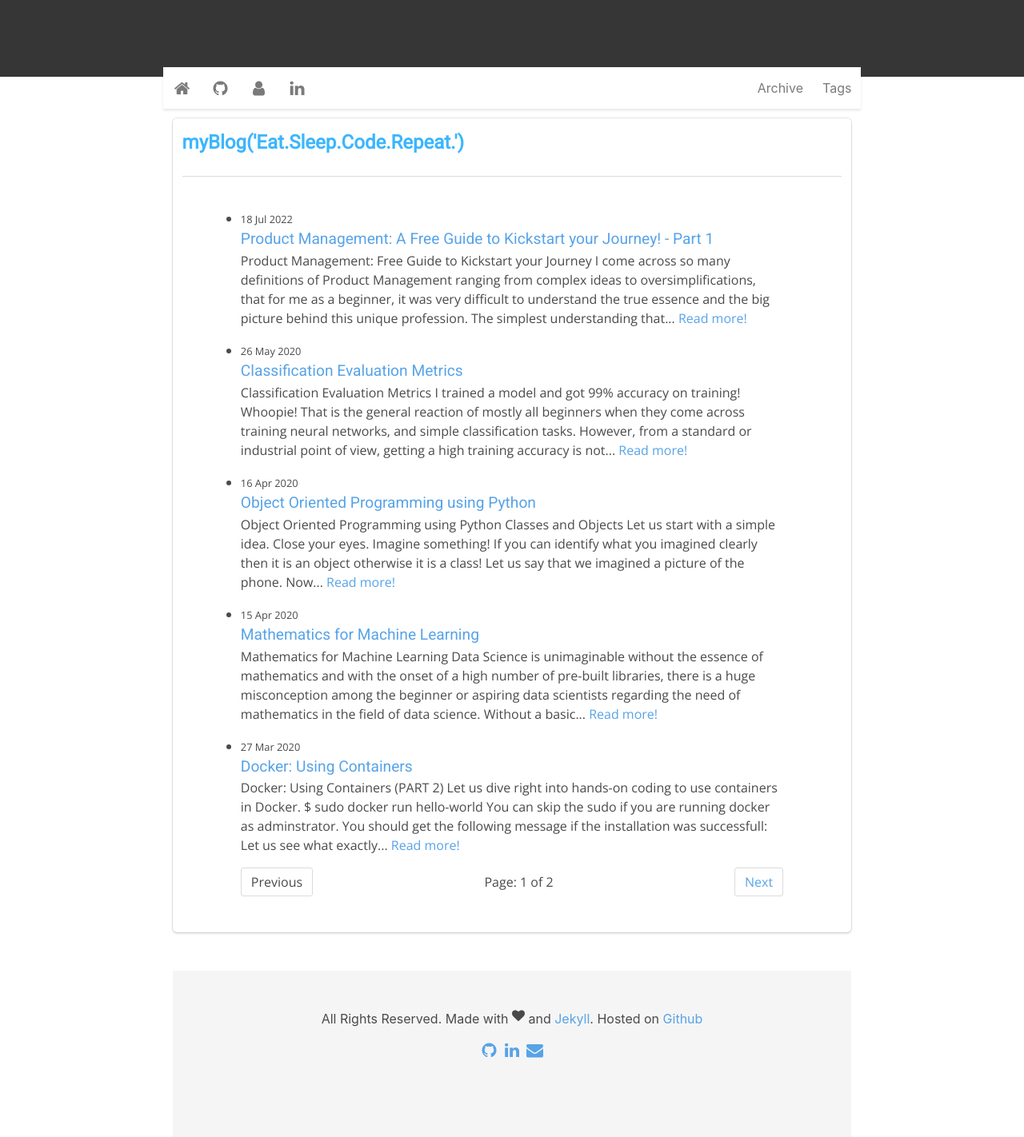
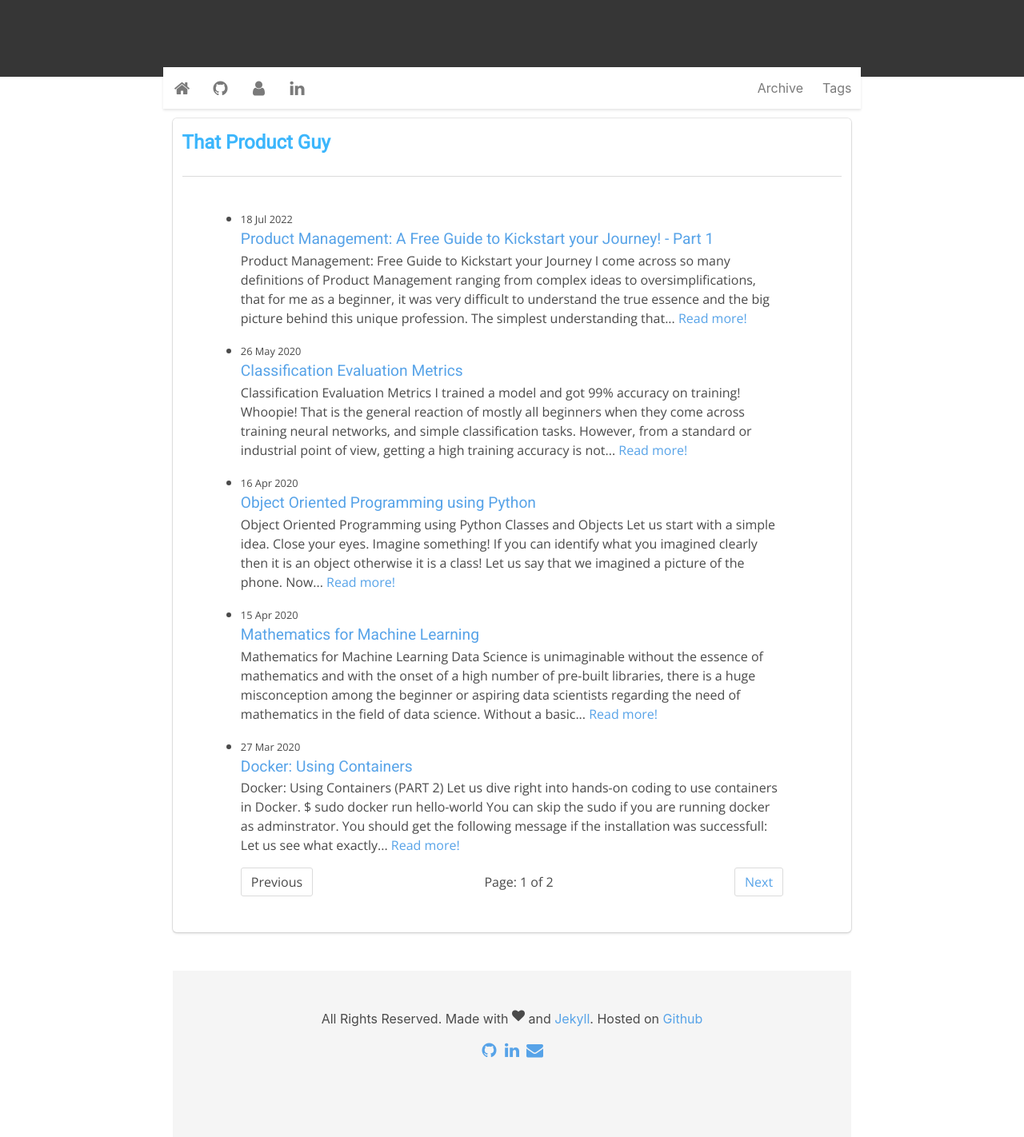
Before and after one commit to vipulgaurav/vipulgaurav.github.io, a Jekyll site: the page built from index.html, in a window 1280 px wide. Shown: the whole page at 80% size. Built offline with Jekyll 4.4.1, drawn with Linux system fonts in a browser that asks for light colours; the list of posts is cut into pages by our own code; comment, search, counter and statistics services are not loaded.

Commit message:
Update index.html

```diff
--- a/index.html
+++ b/index.html
@@ -1,6 +1,6 @@
 ---
 layout: page
-title: myBlog('Eat.Sleep.Code.Repeat.')
+title: That Product Guy
 ---
 <ul class="posts">
     {% for post in paginator.posts %}
```
